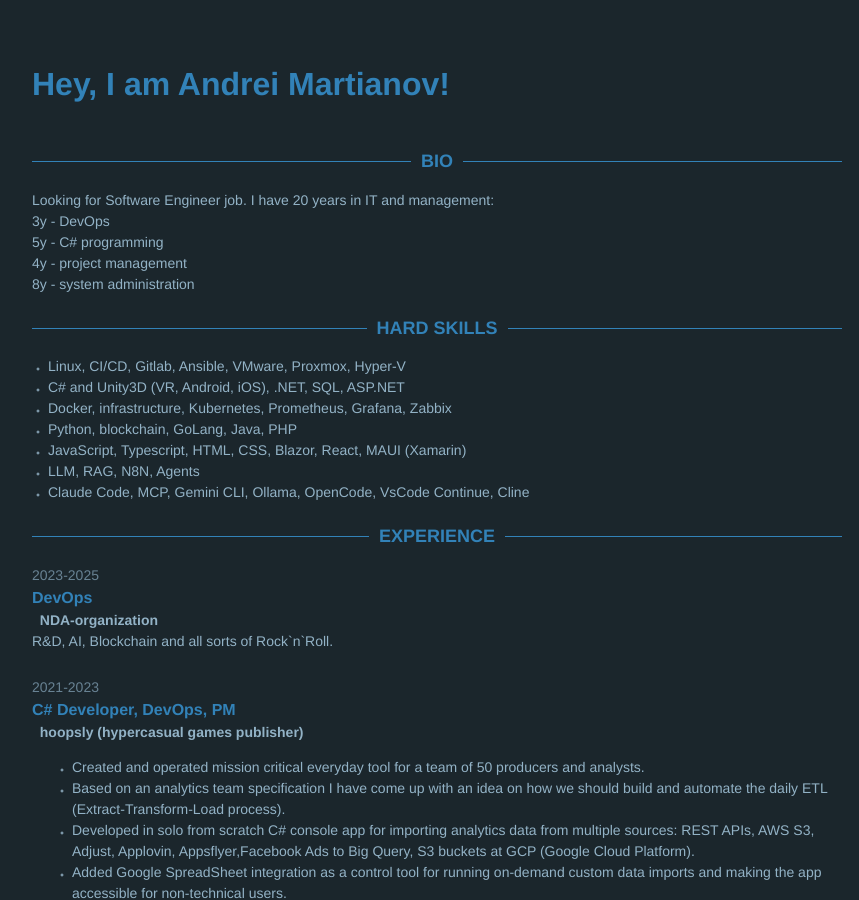
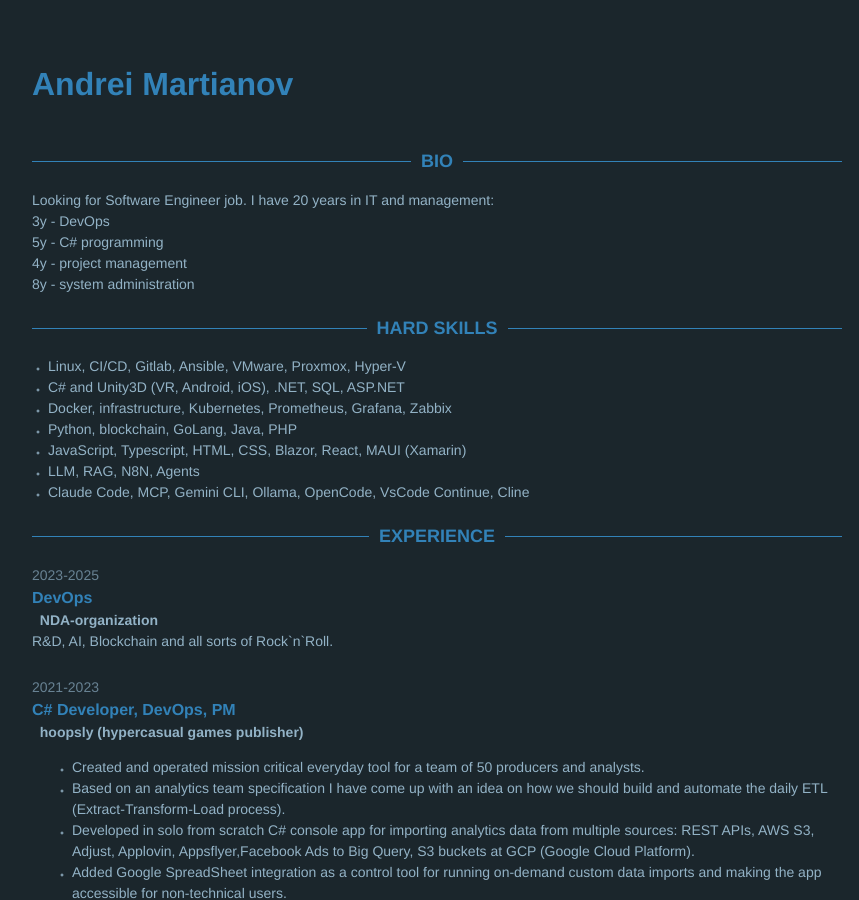
Before and after one commit to martianovandrei9000/CV-gh-pages, a Jekyll site: the page built from index.html, in a window 1280 px wide and 900 px high. Shown: the whole window, without its empty margins (203-1062 px from the left). Built offline with Jekyll 4.4.1, drawn with Linux system fonts in a browser that asks for light colours.

Commit message:
Update data.yml

```diff
--- a/_data/data.yml
+++ b/_data/data.yml
@@ -1,4 +1,4 @@
-name: Hey, I am Andrei Martianov!
+name: Andrei Martianov
 
 contact:
   github:
```
